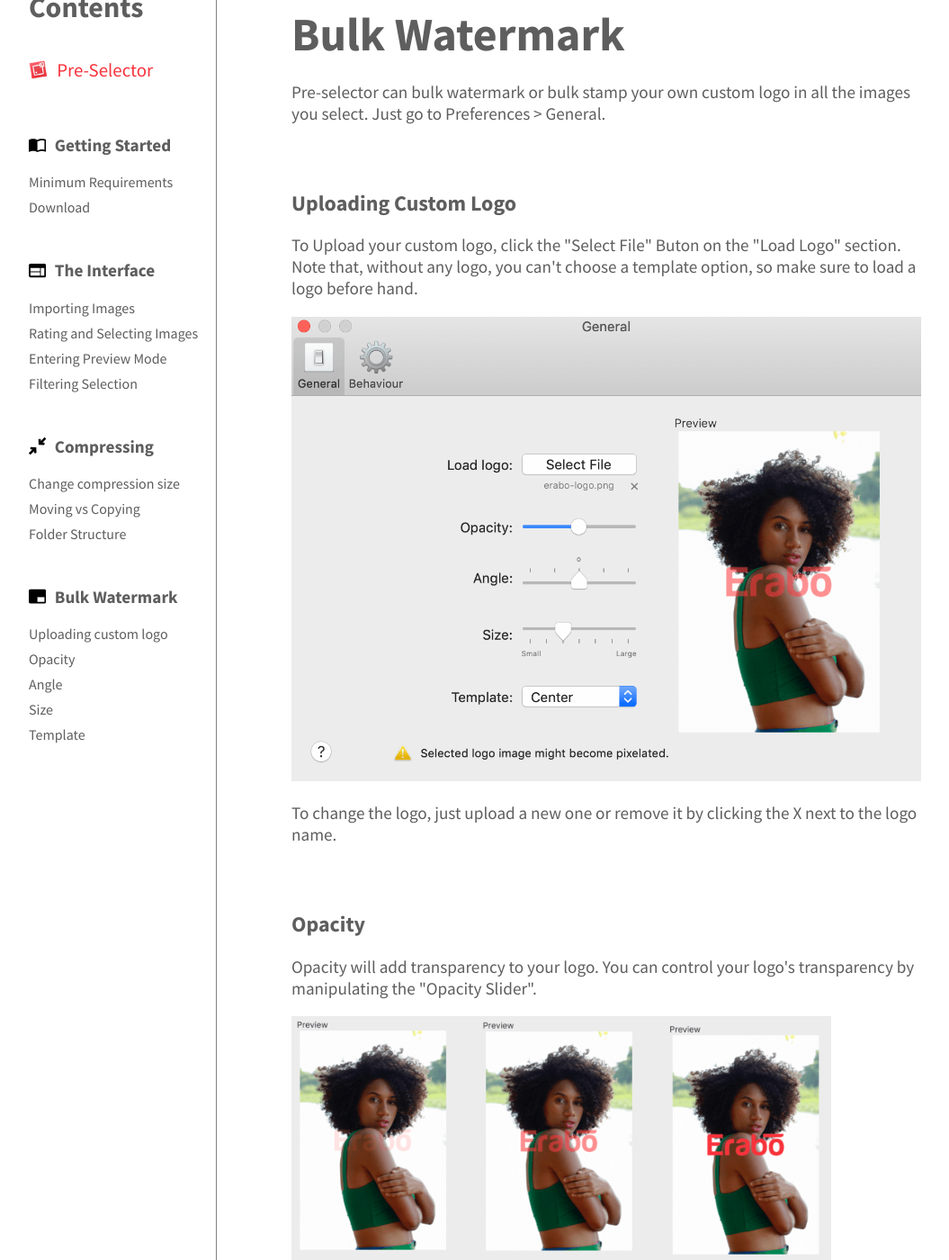
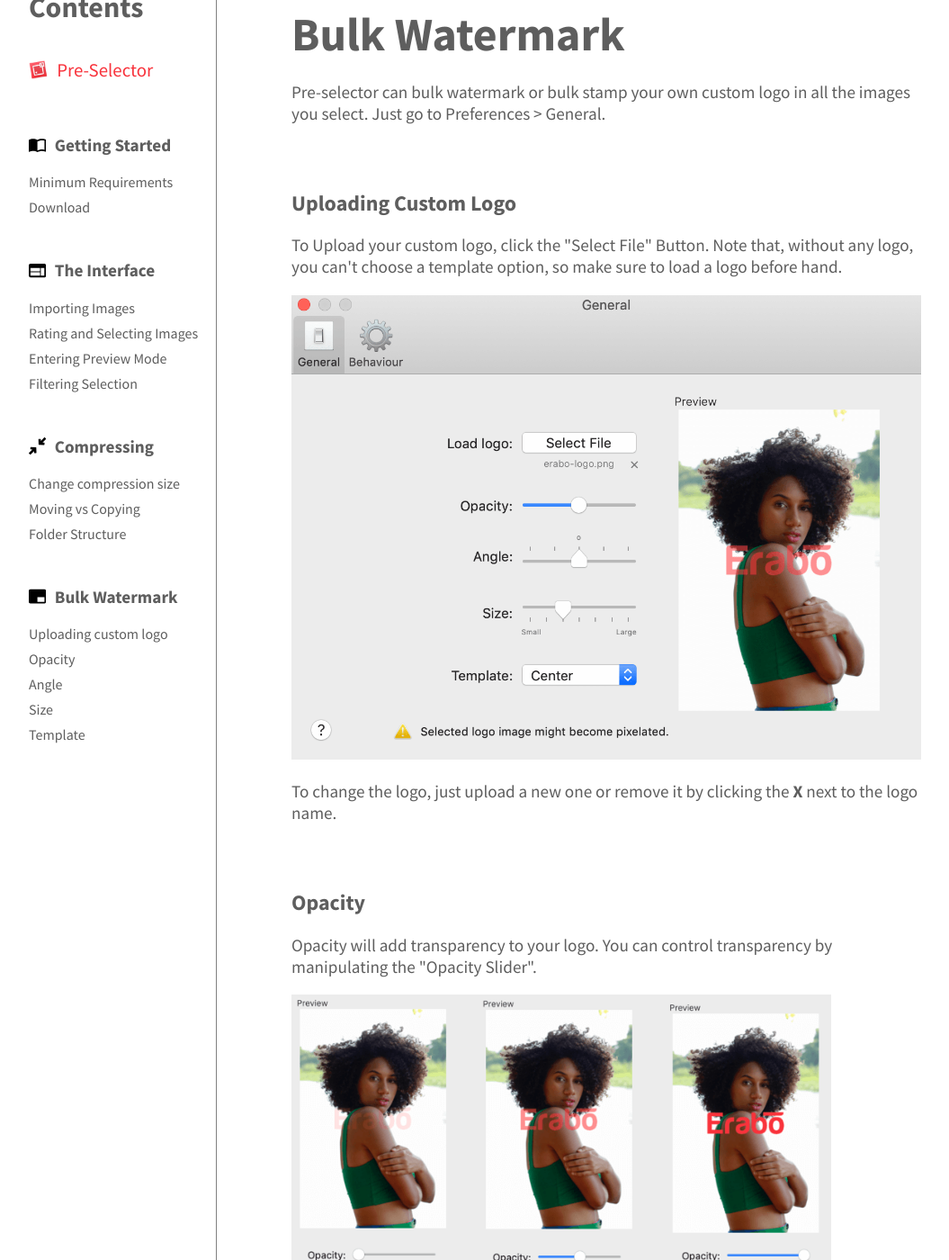
Before and after one commit to eraboapp/eraboapp.github.io, a Jekyll site: the page built from documentation/bulk-watermark.html, in a window 1280 px wide and 1400 px high, scrolled down 261 px. Shown: the whole window at 90% size, without its empty margins (116-1171 px from the left). Built offline with Jekyll 4.4.1, drawn with Linux system fonts in a browser that asks for light colours; some of the changed text lies outside the part shown.

Commit message:
Update bulk-watermark.html

```diff
--- a/documentation/bulk-watermark.html
+++ b/documentation/bulk-watermark.html
@@ -9,12 +9,12 @@ permalink: /docs/bulk-watermark/
 	<p>Pre-selector can bulk watermark or bulk stamp your own custom logo in all the images you select. Just go to Preferences > General.</p>
 
 	<h2 id="custom-logo">Uploading Custom Logo</h2>
-		<p>To Upload your custom logo, click the "Select File" Buton on the "Load Logo" section. Note that, without any logo, you can't choose a template option, so make sure to load a logo before hand.</p>
+	<p>To Upload your custom logo, click the "Select File" Button. Note that, without any logo, you can't choose a template option, so make sure to load a logo before hand.</p>
 	<img src="/assets/images/bulk-watermark.png" alt="" width="700">
-		<p>To change the logo, just upload a new one or remove it by clicking the X next to the logo name.</p>
+	<p>To change the logo, just upload a new one or remove it by clicking the <strong>X</strong> next to the logo name.</p>
 
 	<h2 id="Opacity">Opacity</h2>
-		<p>Opacity will add transparency to your logo. You can control your logo's transparency by manipulating the "Opacity Slider".</p>
+	<p>Opacity will add transparency to your logo. You can control transparency by manipulating the "Opacity Slider".</p>
 	<img src="/assets/images/opacity.png" alt="" width="600">
 
 	<h2 id="Angle">Angle</h2>
@@ -22,7 +22,7 @@ permalink: /docs/bulk-watermark/
 	<img src="/assets/images/angle.png" alt="" width="700">
 
 	<h2 id="Size">Size</h2>
-		<p>Size will change the width and height of your logo. You can control how big or small the logo will be by manipulating the "Size Slider".</p>
+	<p>Size will change the width and height of your logo. You can control how big or small the logo will be using the "Size Slider".</p>
 	<img src="/assets/images/size.png" alt="" width="600">
 
 	<h2 id="Template">Template</h2>
```
Lines whose indentation alone changed are shown as unchanged.
